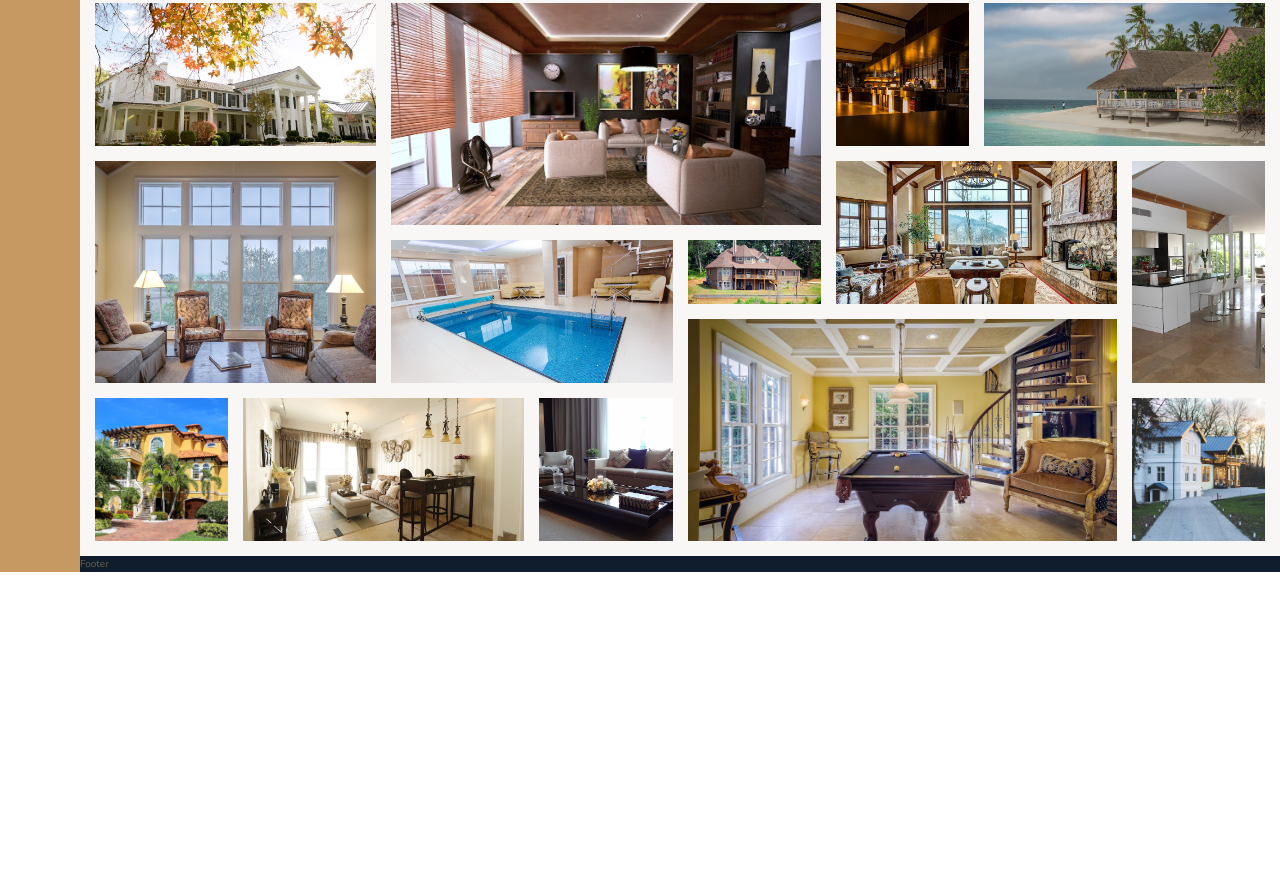
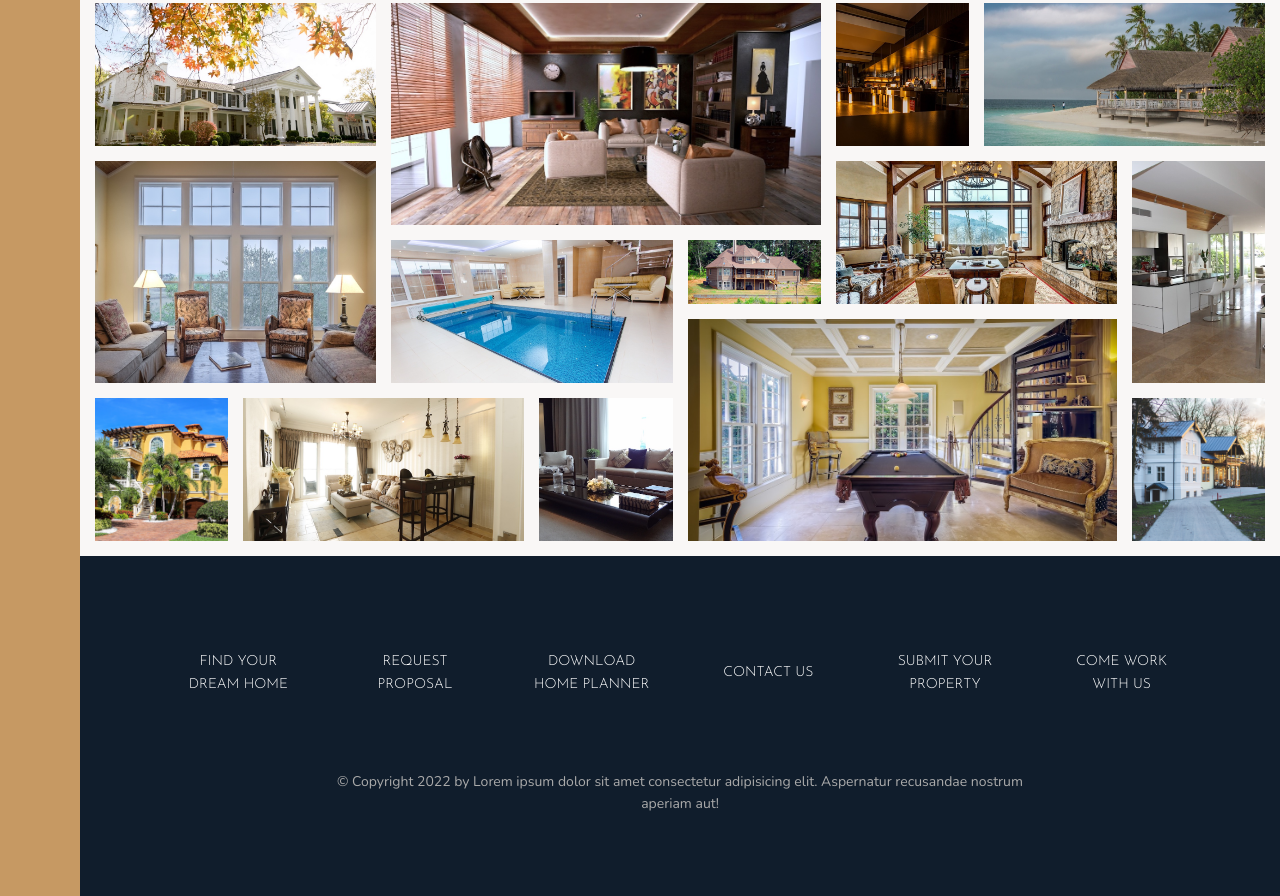
Before and after one commit to yuriandev/Nexter, a website: page index.html in a window 1280 px wide. Shown: the part 3084-3980 px from the top of the page. Before the commit the page ends 3656 px from the top, so only its background shows below. Drawn offline with nearby package versions, Linux system fonts and the light colour scheme.

Commit message:
feat: build the footer

```diff
--- a/index.html
+++ b/index.html
@@ -335,7 +335,32 @@
 
     </section>
 
-    <footer class="footer">Footer</footer>
+    <footer class="footer">
+        <ul class="nav">
+            <li class="nav__item">
+                <a href="#" class="nav__link">Find your dream home</a>
+            </li>
+            <li class="nav__item">
+                <a href="#" class="nav__link">Request proposal</a>
+            </li>
+            <li class="nav__item">
+                <a href="#" class="nav__link">Download home planner</a>
+            </li>
+            <li class="nav__item">
+                <a href="#" class="nav__link">Contact us</a>
+            </li>
+            <li class="nav__item">
+                <a href="#" class="nav__link">Submit your property</a>
+            </li>
+            <li class="nav__item">
+                <a href="#" class="nav__link">Come work with us</a>
+            </li>
+        </ul>
+        <p class="copyright">
+            &copy; Copyright 2022 by Lorem ipsum dolor sit amet consectetur adipisicing elit. Aspernatur recusandae
+            nostrum aperiam aut!
+        </p>
+    </footer>
 
 </body>
 
--- a/sass/_footer.scss
+++ b/sass/_footer.scss
@@ -1,5 +1,43 @@
 .footer {
   background-color: $color-secondary;
   grid-column: full-start / full-end;
+  padding: 8rem;
+}
 
+.nav {
+  list-style: none;
+
+  display: grid;
+  grid-template-columns: repeat(auto-fit, minmax(15rem, 1fr));
+  gap: 2rem;
+  align-items: center;
+
+  &__link:link,
+  &__link:visited {
+    font-size: 1.4rem;
+    color: #fff;
+    text-decoration: none;
+    font-family: $font-display;
+    text-transform: uppercase;
+    text-align: center;
+    padding: 1.5rem;
+    display: block;
+    transition: all 0.2s;
+  }
+
+  &__link:hover,
+  &__link:active {
+    background-color: rgba(#fff, 0.05);
+    transform: translateY(-0.3rem);
+  }
 }
+
+.copyright {
+  font-size: 1.4rem;
+  color: $color-grey-light-2;
+  margin-top: 6rem;
+  text-align: center;
+  margin-left: auto;
+  margin-right: auto;
+  width: 70%;
+}
```
Also changed, not shown: css/style.css, 1 other file.
